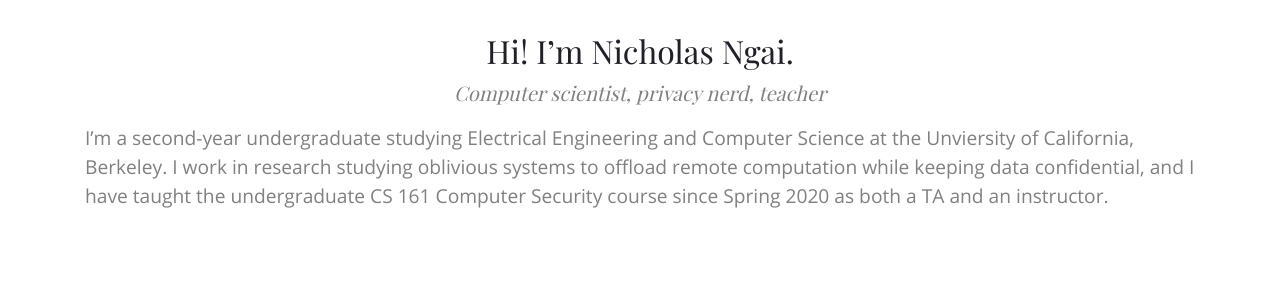
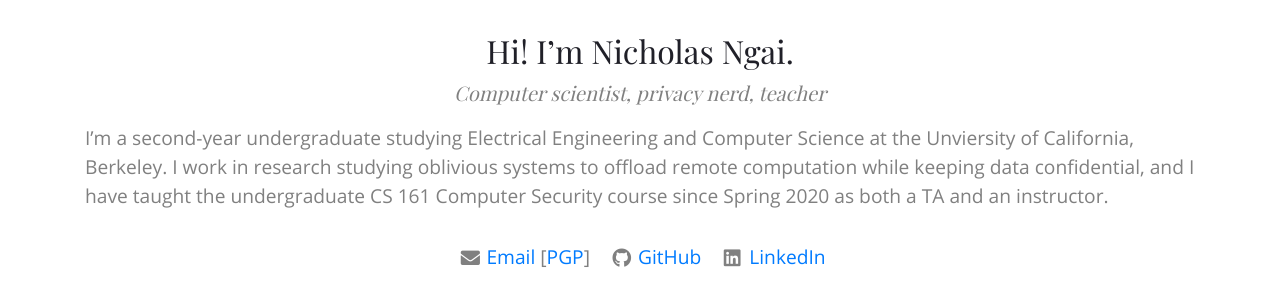
Before and after one commit to nicholasngai/ngai.me, a Jekyll site: the page built from index.html, in a window 1280 px wide. Shown: the top 306 px of the page. Built offline with Jekyll 4.4.1, drawn with Linux system fonts in a browser that asks for light colours.

Commit message:
Add contact info

```diff
--- a/assets/css/style.css
+++ b/assets/css/style.css
@@ -16,7 +16,7 @@ body {
 
 .author {
   margin-top: 32px;
-  margin-bottom: 16px;
+  margin-bottom: 32px;
 }
 
 .author__header {
@@ -32,3 +32,28 @@ body {
   font-style: italic;
   text-align: center;
 }
+
+.contact {
+  text-align: center;
+  margin-top: 32px;
+  margin-bottom: 32px;
+}
+
+.contact__list {
+  display: inline-block;
+  margin: 0;
+  padding: 0;
+  list-style-type: none;
+}
+
+.contact__list-item {
+  display: inline;
+  margin-left: 0.5rem;
+  margin-right: 0.5rem;
+  padding-left: 2rem;
+}
+
+.contact__list-icon {
+  position: absolute;
+  transform: translate(-1.6rem, 0.3rem);
+}
--- a/index.html
+++ b/index.html
@@ -14,4 +14,22 @@ title: Nicholas Ngai
       TA and an instructor.
     </p>
   </div>
+  <div class="contact">
+    <ul class="contact__list">
+      <li class="contact__list-item"
+        ><span class="contact__list-icon fa fa-envelope"></span
+        ><a href="mailto:ngai.nicholas@protonmail.com">Email</a> [<a
+          href="https://keys.openpgp.org/vks/v1/by-fingerprint/00184DA0114C3BC454A26FBCD7ADFA84AD4CC6E6"
+          rel="noreferrer"
+          >PGP</a
+        >]</li
+      ><li class="contact__list-item"
+        ><span class="contact__list-icon fab fa-github"></span
+        ><a href="https://github.com/nicholasngai/" rel="noreferrer">GitHub</a></li
+      ><li class="contact__list-item"
+        ><span class="contact__list-icon fab fa-linkedin"></span
+        ><a href="https://www.linkedin.com/in/nicholas-ngai-2/" rel="noreferrer">LinkedIn</a></li
+      >
+    </ul>
+  </div>
 </main>
```
